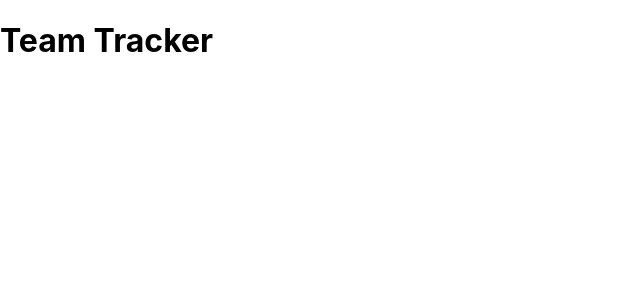
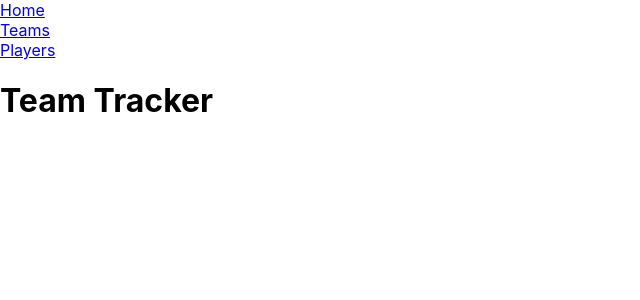
Before and after one commit to SeanSmash/team-tracker, a React (Create React App) app in the folder frontend/: page / in a window 1280 px wide. Before the commit this address had no page. Shown: the top 300 px of the page, without its empty margins (0-640 px from the left). Built offline with nearby package versions, Linux system fonts and the light colour scheme.

Commit message:
sets fetch for players and teams in components

```diff
--- a/frontend/src/App.js
+++ b/frontend/src/App.js
@@ -6,8 +6,19 @@ import Players from './Players';
 
 function App() {
 
+    function nav(){
+        return(
+            <>
+                <NavLink to="/">Home</NavLink><br />
+                <NavLink to="/teams">Teams</NavLink><br />
+                <NavLink to="/players">Players</NavLink>
+            </>
+        )
+    }
+
   return (
     <main>
+        {nav()}
       <header>
       <h1 className='title'>Team Tracker</h1>
       </header>
--- a/frontend/src/Players.js
+++ b/frontend/src/Players.js
@@ -1,9 +1,25 @@
-import React from "react";
+import React, { useEffect, useState } from 'react'
 
 function Players(){
+    const [players, setPlayers] = useState([])
+
+    useEffect(() => {
+        fetch("http://localhost:9292/players")
+        .then((resp) => resp.json())
+        .then((data) => setPlayers(data))
+    }, [])
+
+    const displayPlayers = players.map(p =>{
+        return(
+            <h3 key={p.id}>{p.last_name}</h3>
+        )
+    })
 
     return(
+        <>
         <h1>Players</h1>
+        {displayPlayers}
+        </>
     )
 }
 
--- a/frontend/src/Teams.js
+++ b/frontend/src/Teams.js
@@ -1,9 +1,25 @@
-import React from 'react'
+import React, { useEffect, useState } from 'react'
 
 function Teams(){
+    const [teams, setTeams] = useState([])
+
+    useEffect(() => {
+        fetch("http://localhost:9292/teams")
+        .then((r) => r.json())
+        .then((data) => setTeams(data))
+    }, [])
+
+    const displayTeams = teams.map(t =>{
+            return(
+                <h3 key={t.id}>{t.team}</h3>
+            )
+        })
 
     return(
+        <>
         <h1>Teams</h1>
+        {displayTeams}
+        </>
     )
 }
 
```
